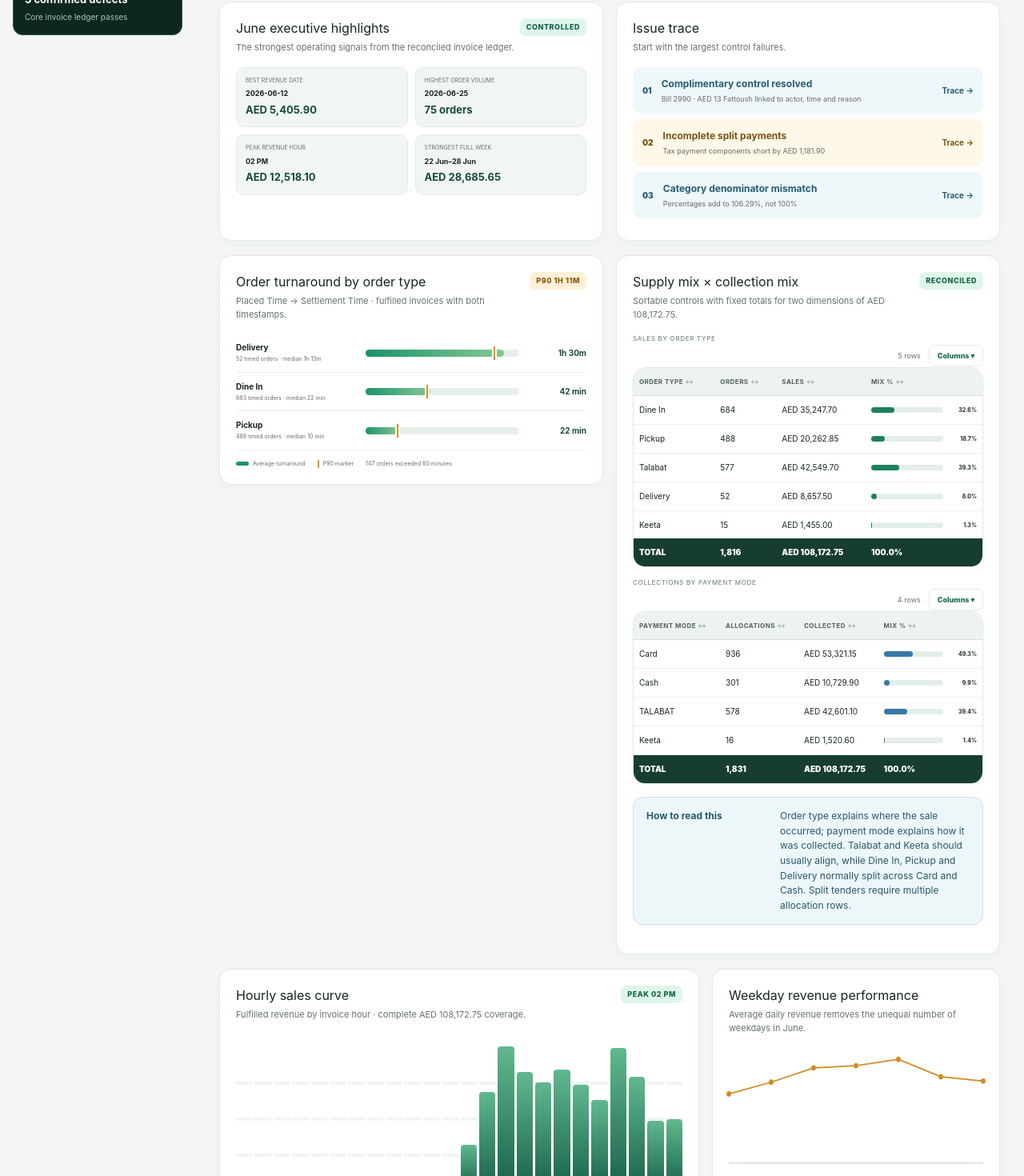
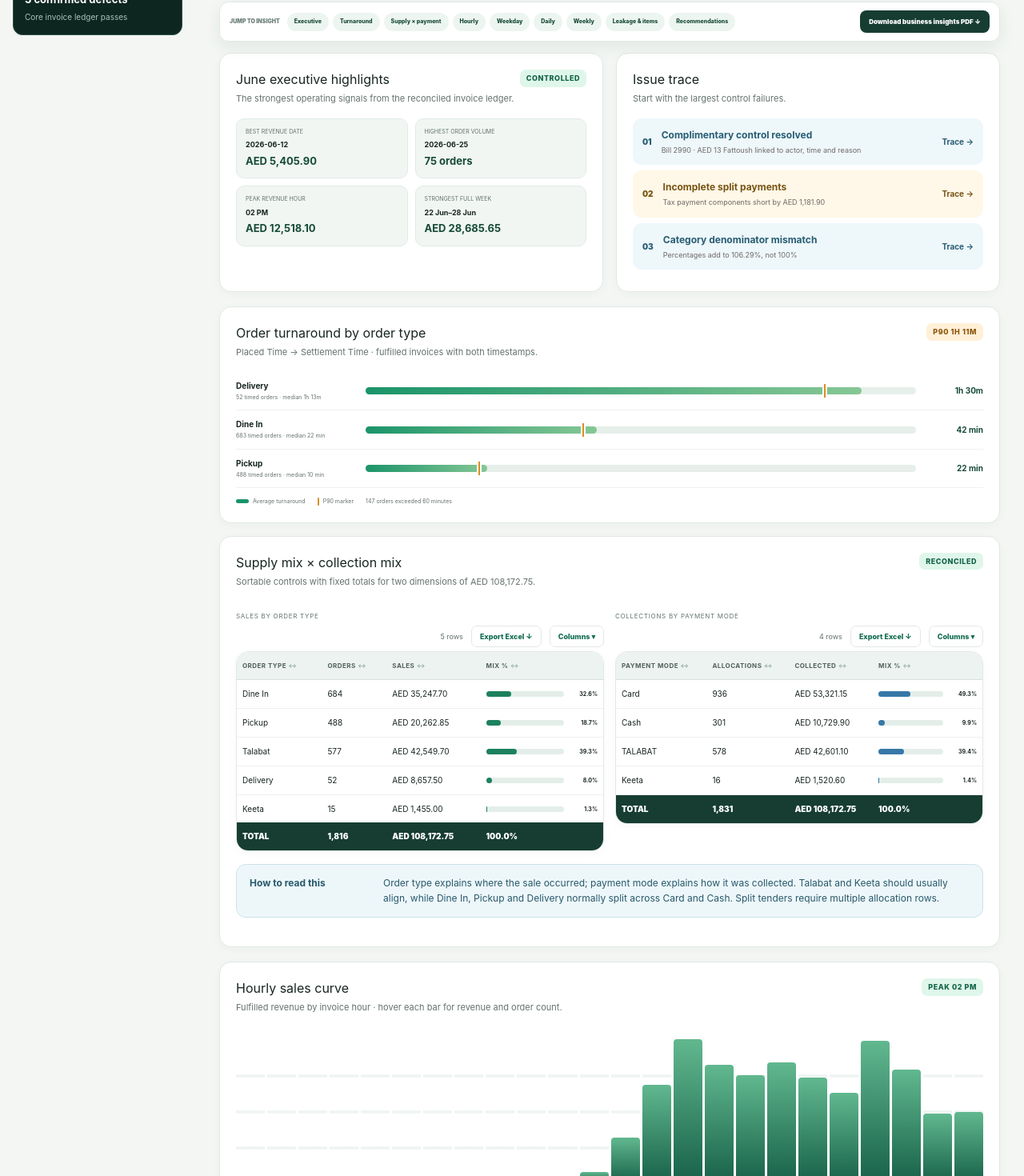
Before and after one commit to TechMainstay-Software-Pvt-Ltd/tmbill-audit-dashboard, a Next.js app: page / in a window 1280 px wide. Shown: the part 840-2310 px from the top of the page at 80% size. Built offline with nearby package versions, Linux system fonts and the light colour scheme.

Commit message:
Arrange analytics and add Excel and PDF exports

```diff
--- a/app/page.tsx
+++ b/app/page.tsx
@@ -184,7 +184,8 @@ function minutesLabel(value:number|null|undefined) {
 function MetricLine({rows,valueKey,labelKey,color="#187554"}:{rows:any[];valueKey:string;labelKey:string;color?:string}) {
   const max=Math.max(1,...rows.map(x=>Number(x[valueKey]||0)));
   const points=rows.map((x,i)=>`${rows.length===1?50:i/(rows.length-1)*100},${38-Number(x[valueKey]||0)/max*34}`).join(" ");
-  return <div className="metricLine"><svg viewBox="0 0 100 42" preserveAspectRatio="none" role="img"><path d="M0 38H100" className="axis"/><polyline points={points} fill="none" stroke={color} strokeWidth="1.7" vectorEffect="non-scaling-stroke"/>{rows.map((x,i)=><circle key={i} cx={rows.length===1?50:i/(rows.length-1)*100} cy={38-Number(x[valueKey]||0)/max*34} r=".9" fill={color}/>)}</svg><div>{rows.map((x,i)=><span key={i}>{String(x[labelKey]||"")}</span>)}</div></div>
+  const area=`0,38 ${points} 100,38`;
+  return <div className="metricLine"><svg viewBox="0 0 100 42" preserveAspectRatio="none" role="img"><path d="M0 38H100" className="axis"/><polygon points={area} fill={color} opacity=".09"/><polyline points={points} fill="none" stroke={color} strokeWidth="1.7" vectorEffect="non-scaling-stroke"/>{rows.map((x,i)=><circle className="metricPoint" key={i} cx={rows.length===1?50:i/(rows.length-1)*100} cy={38-Number(x[valueKey]||0)/max*34} r="1.5" fill={color}><title>{String(x[labelKey]||"")}: {money(Number(x[valueKey]||0))}{x.orders?` · ${x.orders} orders`:""}</title></circle>)}</svg><div>{rows.map((x,i)=><span key={i}>{String(x[labelKey]||"")}</span>)}</div></div>
 }
 function TenderValue({row,tender}:{row:any;tender:"card"|"cash"|"talabat"|"deliveroo"|"keeta"}) {
   const value=Number(row[tender]||0);
@@ -203,7 +204,8 @@ function DataGrid({id,rows,columns,totals,onRowClick,selectedKey}:{id:string;row
   const active=order.filter(k=>visible[k]).map(k=>colMap.get(k)!).filter(Boolean);
   const sorted=useMemo(()=>sort?[...rows].sort((a,b)=>{const c=colMap.get(sort.key);const av=c?.value?c.value(a):a[sort.key];const bv=c?.value?c.value(b):b[sort.key];return (typeof av==="number"&&typeof bv==="number"?av-bv:String(av??"").localeCompare(String(bv??"")))*sort.dir}):rows,[rows,sort,colMap]);
   const move=(from:string,to:string)=>setOrder(prev=>{const n=prev.filter(x=>x!==from);n.splice(n.indexOf(to),0,from);return n});
-  return <div className={`gridShell dataGrid-${id}`}><div className="gridTools"><span>{num(rows.length)} rows</span><button type="button" onClick={e=>{e.stopPropagation();setChooser(v=>!v)}}>Columns ▾</button>{chooser&&<div className="columnChooser" role="group" aria-label="Visible table columns" onClick={e=>e.stopPropagation()}><strong>Show or hide columns</strong>{columns.map(c=><label key={c.key} onClick={e=>e.stopPropagation()}><input type="checkbox" checked={visible[c.key]!==false} onClick={e=>e.stopPropagation()} onChange={e=>setVisible(v=>({...v,[c.key]:e.target.checked}))}/><span>{c.label}</span></label>)}</div>}</div>
+  const exportExcel=()=>{const header=active.map(c=>c.label);const body=sorted.map(r=>active.map(c=>{const v=c.value?c.value(r):r[c.key];return typeof v==="number"||typeof v==="string"?v:String(v??"")}));if(totals)body.push(active.map(c=>{const v=totals[c.key];return typeof v==="number"||typeof v==="string"?v:""}));const ws=XLSX.utils.aoa_to_sheet([header,...body]);ws["!cols"]=header.map((h,i)=>({wch:Math.min(40,Math.max(h.length+2,...body.slice(0,200).map(r=>String(r[i]??"").length+2)))}));const wb=XLSX.utils.book_new();XLSX.utils.book_append_sheet(wb,ws,"Report");XLSX.writeFile(wb,`${id.replace(/[^a-z0-9]+/gi,"-")}.xlsx`)};
+  return <div className={`gridShell dataGrid-${id}`}><div className="gridTools"><span>{num(rows.length)} rows</span><button type="button" onClick={exportExcel}>Export Excel ↓</button><button type="button" onClick={e=>{e.stopPropagation();setChooser(v=>!v)}}>Columns ▾</button>{chooser&&<div className="columnChooser" role="group" aria-label="Visible table columns" onClick={e=>e.stopPropagation()}><strong>Show or hide columns</strong>{columns.map(c=><label key={c.key} onClick={e=>e.stopPropagation()}><input type="checkbox" checked={visible[c.key]!==false} onClick={e=>e.stopPropagation()} onChange={e=>setVisible(v=>({...v,[c.key]:e.target.checked}))}/><span>{c.label}</span></label>)}</div>}</div>
     <div className="tablePanel smartGrid"><table><thead><tr>{active.map(c=><th key={c.key} draggable onDragStart={e=>e.dataTransfer.setData("text/plain",c.key)} onDragOver={e=>e.preventDefault()} onDrop={e=>move(e.dataTransfer.getData("text/plain"),c.key)} onClick={()=>setSort(s=>s?.key===c.key?{key:c.key,dir:s.dir===1?-1:1}:{key:c.key,dir:1})} className={c.numeric?"numeric":""}>{c.label}<i>{sort?.key===c.key?(sort.dir===1?" ↑":" ↓"):" ↔"}</i></th>)}</tr></thead>
       <tbody>{sorted.map((r,i)=><tr key={r.id||r.rowId||r.name||i} onClick={()=>onRowClick?.(r)} className={(selectedKey&&(r.billNo===selectedKey||r.id===selectedKey))?"selected":""}>{active.map(c=><td key={c.key} className={c.numeric?"numeric":""}>{c.render?c.render(r):String(c.value?c.value(r):r[c.key]??"—")}</td>)}</tr>)}</tbody>
       {totals&&<tfoot><tr>{active.map(c=><td key={c.key} className={c.numeric?"numeric":""}>{totals[c.key]??""}</td>)}</tr></tfoot>}</table></div></div>
@@ -368,7 +370,8 @@ export default function Home() {
           <Kpi tone="warn" label="Charge classification gap" value={money(61)} sub="All charges 581 vs DSR delivery charges 520"/>
           <Kpi tone="bad" label="Category overstatement" value={money(+s.categoryOverstatement)} sub="Item export net exceeds invoice total"/>
         </section>
-        <section className="twoCol">
+        <section className="insightShortcuts"><div><span>JUMP TO INSIGHT</span>{[["Executive","executive-highlights"],["Turnaround","turnaround-insights"],["Supply × payment","supply-collection-insights"],["Hourly","hourly-insights"],["Weekday","weekday-insights"],["Daily","daily-insights"],["Weekly","weekly-insights"],["Leakage & items","protection-insights"],["Recommendations","controller-recommendations"]].map(([label,id])=><button key={id} onClick={()=>document.getElementById(id)?.scrollIntoView({behavior:"smooth",block:"start"})}>{label}</button>)}</div><a href="/downloads/June_Business_Insights.pdf" download>Download business insights PDF ↓</a></section>
+        <section className="twoCol" id="executive-highlights">
           <div className="panel"><div className="panelHead"><div><h3>June executive highlights</h3><p>The strongest operating signals from the reconciled invoice ledger.</p></div><Badge tone="good">CONTROLLED</Badge></div>
             {businessInsights&&<div className="highlightList">
               <div><span>Best revenue date</span><b>{businessInsights.operatingHighlights.bestRevenueDay.date}</b><strong>{money(businessInsights.operatingHighlights.bestRevenueDay.revenue)}</strong></div>
@@ -384,52 +387,51 @@ export default function Home() {
           </div>
         </section>
         {businessInsights&&<section className="twoCol insightCharts">
-          <div className="panel"><div className="panelHead"><div><h3>Order turnaround by order type</h3><p>Placed Time → Settlement Time · fulfilled invoices with both timestamps.</p></div><Badge tone="warn">P90 {minutesLabel(businessInsights.summary.overallP90Minutes)}</Badge></div>
+          <div className="panel" id="turnaround-insights"><div className="panelHead"><div><h3>Order turnaround by order type</h3><p>Placed Time → Settlement Time · fulfilled invoices with both timestamps.</p></div><Badge tone="warn">P90 {minutesLabel(businessInsights.summary.overallP90Minutes)}</Badge></div>
             <div className="turnaroundChart">{businessInsights.turnaroundByType.map(x=><button key={x.orderType} onClick={()=>{setOrderType(x.orderType);setTab("bills")}}><div><b>{x.orderType}</b><span>{num(x.orders)} timed orders · median {minutesLabel(x.medianMinutes)}</span></div><div className="timeTrack"><i style={{width:`${Math.min(100,x.averageMinutes/100*100)}%`}}/><em style={{left:`${Math.min(98,x.p90Minutes/180*100)}%`}} title={`P90 ${minutesLabel(x.p90Minutes)}`}/></div><strong>{minutesLabel(x.averageMinutes)}</strong></button>)}</div>
             <div className="chartLegend"><span><i className="avg"/>Average turnaround</span><span><i className="p90"/>P90 marker</span><span>{num(businessInsights.summary.over60)} orders exceeded 60 minutes</span></div>
           </div>
-          <div className="panel"><div className="panelHead"><div><h3>Supply mix × collection mix</h3><p>Sortable controls with fixed totals for two dimensions of AED 108,172.75.</p></div><Badge tone="good">RECONCILED</Badge></div>
-            <h4 className="mixTableTitle">Sales by order type</h4><DataGrid id="overview-order-mix" rows={orderTotals.map(([name,value,count])=>({name,value,count,mix:value/+s.grossSales*100}))} onRowClick={x=>{setOrderType(x.name);setTab("bills")}} columns={[
+          <div className="panel" id="supply-collection-insights"><div className="panelHead"><div><h3>Supply mix × collection mix</h3><p>Sortable controls with fixed totals for two dimensions of AED 108,172.75.</p></div><Badge tone="good">RECONCILED</Badge></div>
+            <div className="mixTablesRow"><div><h4 className="mixTableTitle">Sales by order type</h4><DataGrid id="overview-order-mix" rows={orderTotals.map(([name,value,count])=>({name,value,count,mix:value/+s.grossSales*100}))} onRowClick={x=>{setOrderType(x.name);setTab("bills")}} columns={[
               {key:"name",label:"Order type"},{key:"count",label:"Orders",numeric:true},{key:"value",label:"Sales",numeric:true,render:x=>money(x.value)},{key:"mix",label:"Mix %",numeric:true,render:x=><span className="miniMix"><i style={{width:`${x.mix}%`}}/><b>{x.mix.toFixed(1)}%</b></span>}
-            ]} totals={{name:"TOTAL",count:num(+s.fulfilledInvoices),value:money(+s.grossSales),mix:"100.0%"}}/>
-            <h4 className="mixTableTitle">Collections by payment mode</h4><DataGrid id="overview-payment-mix" rows={paymentTotals.map(([name,value,count])=>({name,value,count,mix:value/+s.grossSales*100}))} onRowClick={()=>setTab("payments")} columns={[
+            ]} totals={{name:"TOTAL",count:num(+s.fulfilledInvoices),value:money(+s.grossSales),mix:"100.0%"}}/></div>
+            <div><h4 className="mixTableTitle">Collections by payment mode</h4><DataGrid id="overview-payment-mix" rows={paymentTotals.map(([name,value,count])=>({name,value,count,mix:value/+s.grossSales*100}))} onRowClick={()=>setTab("payments")} columns={[
               {key:"name",label:"Payment mode"},{key:"count",label:"Allocations",numeric:true},{key:"value",label:"Collected",numeric:true,render:x=>money(x.value)},{key:"mix",label:"Mix %",numeric:true,render:x=><span className="miniMix payment"><i style={{width:`${x.mix}%`}}/><b>{x.mix.toFixed(1)}%</b></span>}
-            ]} totals={{name:"TOTAL",count:"1,831",value:money(+s.grossSales),mix:"100.0%"}}/>
+            ]} totals={{name:"TOTAL",count:"1,831",value:money(+s.grossSales),mix:"100.0%"}}/></div></div>
             <Info title="How to read this" tone="blue">Order type explains where the sale occurred; payment mode explains how it was collected. Talabat and Keeta should usually align, while Dine In, Pickup and Delivery normally split across Card and Cash. Split tenders require multiple allocation rows.</Info>
           </div>
         </section>}
         {businessInsights&&<>
           <section className="analyticsGrid">
-            <div className="panel"><div className="panelHead"><div><h3>Hourly sales curve</h3><p>Fulfilled revenue by invoice hour · complete AED 108,172.75 coverage.</p></div><Badge tone="good">Peak {businessInsights.operatingHighlights.peakHour.label}</Badge></div>
+            <div className="panel wide" id="hourly-insights"><div className="panelHead"><div><h3>Hourly sales curve</h3><p>Fulfilled revenue by invoice hour · hover each bar for revenue and order count.</p></div><Badge tone="good">Peak {businessInsights.operatingHighlights.peakHour.label}</Badge></div>
               <div className="hourBars">{businessInsights.hourly.map(x=><div key={x.hour} title={`${x.label}: ${money(x.revenue)} · ${x.orders} orders`}><span><i style={{height:`${x.revenue/Math.max(...businessInsights.hourly.map(h=>h.revenue))*100}%`}}/></span><small>{x.hour%3===0?x.label.replace(" ",""):""}</small></div>)}</div>
             </div>
-            <div className="panel"><div className="panelHead"><div><h3>Weekday revenue performance</h3><p>Average daily revenue removes the unequal number of weekdays in June.</p></div></div>
-              <MetricLine rows={businessInsights.weekday} valueKey="averageDailyRevenue" labelKey="day" color="#d08b22"/>
-              <DataGrid id="weekday-performance" rows={businessInsights.weekday} columns={[{key:"day",label:"Day"},{key:"days",label:"Days",numeric:true,defaultVisible:false},{key:"orders",label:"Orders",numeric:true},{key:"averageDailyRevenue",label:"Avg daily revenue",numeric:true,render:x=>money(x.averageDailyRevenue)},{key:"averageCheck",label:"Avg check",numeric:true,defaultVisible:false,render:x=>money(x.averageCheck)}]} totals={{day:"TOTAL / AVG",days:"30",orders:num(+s.fulfilledInvoices),averageDailyRevenue:money(+s.grossSales/30),averageCheck:money(+s.averageCheck)}}/>
+            <div className="panel wide weekdayPanel" id="weekday-insights"><div className="panelHead"><div><h3>Weekday revenue performance</h3><p>Graph on the left, sortable control table on the right.</p></div></div>
+              <div className="weekdaySplit"><div><MetricLine rows={businessInsights.weekday} valueKey="averageDailyRevenue" labelKey="day" color="#d08b22"/></div><DataGrid id="weekday-performance" rows={businessInsights.weekday} columns={[{key:"day",label:"Day"},{key:"days",label:"Days",numeric:true,defaultVisible:false},{key:"orders",label:"Orders",numeric:true},{key:"averageDailyRevenue",label:"Avg daily revenue",numeric:true,render:x=>money(x.averageDailyRevenue)},{key:"averageCheck",label:"Avg check",numeric:true,defaultVisible:false,render:x=>money(x.averageCheck)}]} totals={{day:"TOTAL / AVG",days:"30",orders:num(+s.fulfilledInvoices),averageDailyRevenue:money(+s.grossSales/30),averageCheck:money(+s.averageCheck)}}/></div>
             </div>
           </section>
           <section className="analyticsGrid">
-            <div className="panel wide"><div className="panelHead"><div><h3>Daily revenue trend</h3><p>Click headers in the table below to identify strongest and weakest dates.</p></div><Badge tone="good">30 DAYS</Badge></div>
-              <MetricLine rows={businessInsights.daily} valueKey="revenue" labelKey="date"/>
+            <div className="panel wide" id="daily-insights"><div className="panelHead"><div><h3>Daily revenue trend · June 2026</h3><p>Day numbers run from 1 to 30; hover a point for the exact revenue.</p></div><Badge tone="good">30 DAYS</Badge></div>
+              <MetricLine rows={businessInsights.daily.map(x=>({...x,dayLabel:String(Number(x.date.slice(-2)))}))} valueKey="revenue" labelKey="dayLabel"/>
               <DataGrid id="daily-performance" rows={businessInsights.daily} columns={[
-                {key:"date",label:"Business date"},{key:"day",label:"Day"},{key:"orders",label:"Orders",numeric:true},{key:"guests",label:"Guests",numeric:true,defaultVisible:false},{key:"revenue",label:"Revenue",numeric:true,render:x=>money(x.revenue)},{key:"discount",label:"Discount",numeric:true,render:x=>money(x.discount)},{key:"vat",label:"VAT",numeric:true,defaultVisible:false,render:x=>money(x.vat)},{key:"averageCheck",label:"Avg check",numeric:true,render:x=>money(x.averageCheck)},{key:"firstActivity",label:"First bill",defaultVisible:false},{key:"lastActivity",label:"Last bill",defaultVisible:false},{key:"observedWindowMinutes",label:"Observed window",numeric:true,defaultVisible:false,render:x=>minutesLabel(x.observedWindowMinutes)}
+                {key:"date",label:"June day",numeric:true,value:x=>Number(x.date.slice(-2)),render:x=>String(Number(x.date.slice(-2)))},{key:"day",label:"Day"},{key:"orders",label:"Orders",numeric:true},{key:"guests",label:"Guests",numeric:true,defaultVisible:false},{key:"revenue",label:"Revenue",numeric:true,render:x=>money(x.revenue)},{key:"discount",label:"Discount",numeric:true,render:x=>money(x.discount)},{key:"vat",label:"VAT",numeric:true,defaultVisible:false,render:x=>money(x.vat)},{key:"averageCheck",label:"Avg check",numeric:true,render:x=>money(x.averageCheck)},{key:"firstActivity",label:"First bill",defaultVisible:false},{key:"lastActivity",label:"Last bill",defaultVisible:false},{key:"observedWindowMinutes",label:"Observed window",numeric:true,defaultVisible:false,render:x=>minutesLabel(x.observedWindowMinutes)}
               ]} totals={{date:"TOTAL",orders:num(+s.fulfilledInvoices),guests:num(+s.totalGuests),revenue:money(+s.grossSales),discount:money(10461.25),vat:money(+s.vat),averageCheck:money(+s.averageCheck)}}/>
             </div>
-            <div className="panel wide compactWeekly"><div className="panelHead"><div><h3>Week-by-week control</h3><p>Revenue, orders and discount pressure across the month.</p></div></div>
+            <div className="panel wide compactWeekly" id="weekly-insights"><div className="panelHead"><div><h3>Week-by-week control</h3><p>Revenue, orders and discount pressure across the month · hover each point for detail.</p></div></div>
               <MetricLine rows={businessInsights.weekly} valueKey="revenue" labelKey="week" color="#6d55a3"/>
               <DataGrid id="weekly-performance" rows={businessInsights.weekly} columns={[{key:"week",label:"Week"},{key:"days",label:"Days",numeric:true},{key:"orders",label:"Orders",numeric:true},{key:"revenue",label:"Revenue",numeric:true,render:x=>money(x.revenue)},{key:"discount",label:"Discount",numeric:true,render:x=>money(x.discount)},{key:"averageCheck",label:"Avg check",numeric:true,render:x=>money(x.averageCheck)}]} totals={{week:"TOTAL",days:"30",orders:num(+s.fulfilledInvoices),revenue:money(+s.grossSales),discount:money(10461.25),averageCheck:money(+s.averageCheck)}}/>
               <div className="operatingCards"><div><span>Longest observed billing window</span><b>{businessInsights.operatingHighlights.longestDay.date}</b><strong>{businessInsights.operatingHighlights.longestDay.firstActivity}–{businessInsights.operatingHighlights.longestDay.lastActivity}</strong></div><div><span>Shortest observed billing window</span><b>{businessInsights.operatingHighlights.shortestDay.date}</b><strong>{businessInsights.operatingHighlights.shortestDay.firstActivity}–{businessInsights.operatingHighlights.shortestDay.lastActivity}</strong></div><div><span>Highest revenue date</span><b>{businessInsights.operatingHighlights.bestRevenueDay.date}</b><strong>{money(businessInsights.operatingHighlights.bestRevenueDay.revenue)}</strong></div><div><span>Most orders / recorded guests</span><b>{businessInsights.operatingHighlights.bestOrderDay.date}</b><strong>{businessInsights.operatingHighlights.bestOrderDay.orders} / {businessInsights.operatingHighlights.bestGuestDay.guests}</strong></div></div>
               <Info title="Operating-hours limitation" tone="amber">First and last bill times show the observed transaction window, not staff attendance or official opening hours. Near-24-hour windows should trigger a business-date-cutoff review before labor decisions are made.</Info>
             </div>
           </section>
-          <section className="threeCol protectionGrid">
+          <section className="threeCol protectionGrid" id="protection-insights">
             <div className="panel"><div className="panelHead"><div><h3>Revenue leakage radar</h3><p>Commercial concessions and operational reversals.</p></div><Badge tone="bad">WATCH</Badge></div>
               <div className="leakageRows"><button onClick={()=>setTab("discounts")}><span>Unified discounts</span><b>{money(businessInsights.summary.unifiedDiscount)}</b><small>{(businessInsights.summary.unifiedDiscount/(+s.correctedGrossBeforeDiscount)*100).toFixed(1)}% of original item gross</small></button><button onClick={()=>setTab("operations")}><span>Cancelled KOT list value</span><b>{money(kotAudit?.summary.cancelledListValue||0)}</b><small>{num(kotAudit?.summary.cancelledLines||0)} cancelled lines</small></button><button onClick={()=>setTab("operations")}><span>Edited KOT lines</span><b>{num(kotAudit?.summary.editedLines||0)}</b><small>Previous/new values not exported</small></button><button onClick={()=>setTab("payments")}><span>Unallocated payments</span><b>{money(+s.paymentComponentGap)}</b><small>Reporting allocation gap—not lost revenue</small></button></div>
             </div>
             <div className="panel"><div className="panelHead"><div><h3>Top items by quantity</h3><p>Demand and kitchen-volume leaders.</p></div></div><div className="rankList">{[...data.topItems].sort((a,b)=>b.qty-a.qty).slice(0,10).map(x=><div className="rank" key={x.name}><div><b>{x.name}</b><span>{num(x.qty)} sold</span></div><div className="grow"><Bar value={x.qty} max={Math.max(...data.topItems.map(y=>y.qty))}/></div><strong>{money(x.net)}</strong></div>)}</div></div>
             <div className="panel"><div className="panelHead"><div><h3>Top items by revenue</h3><p>Realized sales after allocated discounts.</p></div></div><div className="rankList">{data.topItems.slice(0,10).map(x=><div className="rank" key={x.name}><div><b>{x.name}</b><span>{num(x.qty)} sold</span></div><div className="grow"><Bar value={x.net} max={data.topItems[0]?.net||1} color="#d28e25"/></div><strong>{money(x.net)}</strong></div>)}</div></div>
           </section>
-          <section className="panel controllerActions"><div className="panelHead"><div><h3>Controller recommendations from June performance</h3><p>Prioritized actions based on revenue, speed, concessions and control quality.</p></div><Badge tone="warn">ACTION PLAN</Badge></div><div className="actionGrid">
+          <section className="panel controllerActions" id="controller-recommendations"><div className="panelHead"><div><h3>Controller recommendations from June performance</h3><p>Prioritized actions based on revenue, speed, concessions and control quality.</p></div><Badge tone="warn">ACTION PLAN</Badge></div><div className="actionGrid">
             <article><span>01 · Protect peak capacity</span><h4>Friday leads average daily revenue</h4><p>Average Friday revenue is {money([...businessInsights.weekday].sort((a,b)=>b.averageDailyRevenue-a.averageDailyRevenue)[0]?.averageDailyRevenue||0)}. Protect stock, kitchen labor and aggregator availability around the 2 PM revenue peak.</p></article>
             <article><span>02 · Repair delivery speed</span><h4>Delivery averages {minutesLabel(businessInsights.turnaroundByType.find(x=>x.orderType==="Delivery")?.averageMinutes)}</h4><p>This is substantially slower than Pickup at {minutesLabel(businessInsights.turnaroundByType.find(x=>x.orderType==="Pickup")?.averageMinutes)}. Split kitchen preparation, dispatch waiting and driver travel timestamps before assigning responsibility.</p></article>
             <article><span>03 · Govern concessions</span><h4>Discount pressure is {(businessInsights.summary.unifiedDiscount/(+s.correctedGrossBeforeDiscount)*100).toFixed(1)}%</h4><p>Review discount title × reason × user weekly. Separate promotional investment, approved complimentary service recovery and unauthorized leakage.</p></article>
--- a/scripts/local-production-server.mjs
+++ b/scripts/local-production-server.mjs
@@ -12,6 +12,7 @@ const mime = {
   ".json": "application/json; charset=utf-8",
   ".svg": "image/svg+xml",
   ".png": "image/png",
+  ".pdf": "application/pdf",
   ".xlsx": "application/vnd.openxmlformats-officedocument.spreadsheetml.sheet",
 };
 
```
Also changed, not shown: app/audit.css, 1 other file (tests, documents, lock files or other folders).
